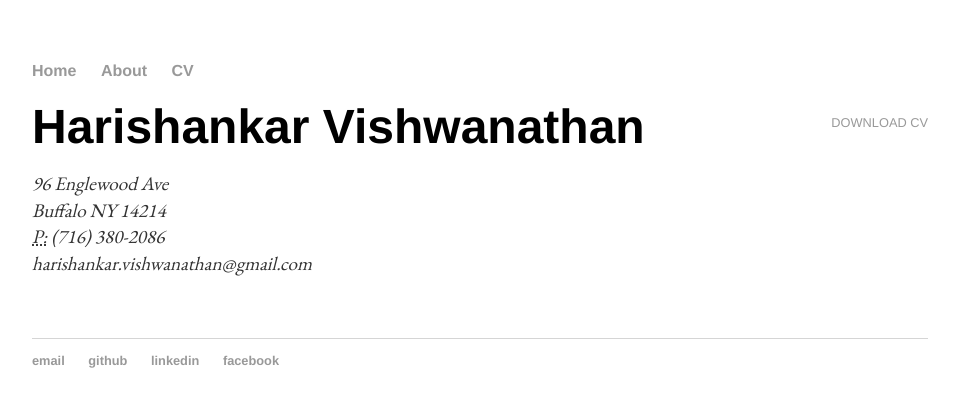
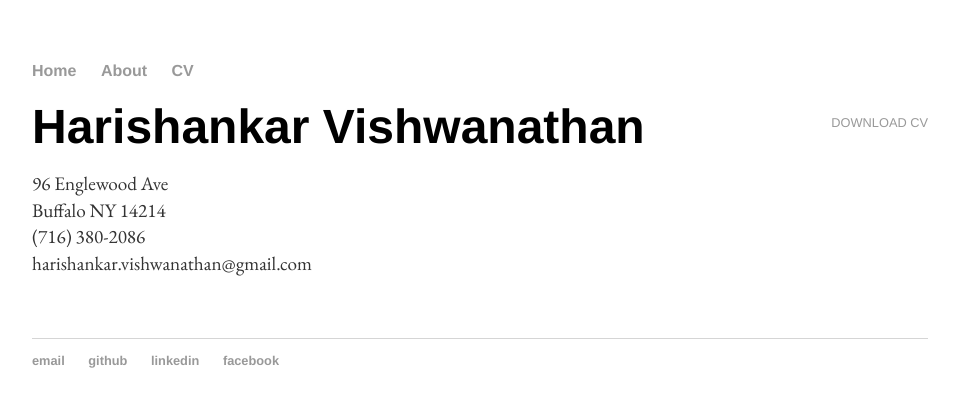
Before and after one commit to harishankarv/harishankarv.github.io, a Jekyll site: the page built from cv/index.html, in a window 1280 px wide. Shown: the top 407 px of the page, without its empty margins (160-1118 px from the left). Built offline with Jekyll 4.4.1, drawn with Linux system fonts in a browser that asks for light colours.

Commit message:
Update index.html

```diff
--- a/cv/index.html
+++ b/cv/index.html
@@ -6,12 +6,12 @@ title: CV of Harishankar Vishwanathan
 	<div class="cv">
 		<a href="/cv/CV_Harishankar_Vishwanthan.pdf" class="download" title="Download CV as PDF">Download CV</a>
 					<h1>Harishankar Vishwanathan</h1>
-					<address>
+					<p>
 					96 Englewood Ave<br>
 					Buffalo NY 14214<br>
-					<abbr title="phone">P:</abbr> (716) 380-2086<br>
-					<span class="obfuscate">harishankar.vishwanathan@gmail.com</span>
-					</address>
+					(716) 380-2086<br>
+					harishankar.vishwanathan@gmail.com<br>
+					</p>
 
 
 	</div>
```
